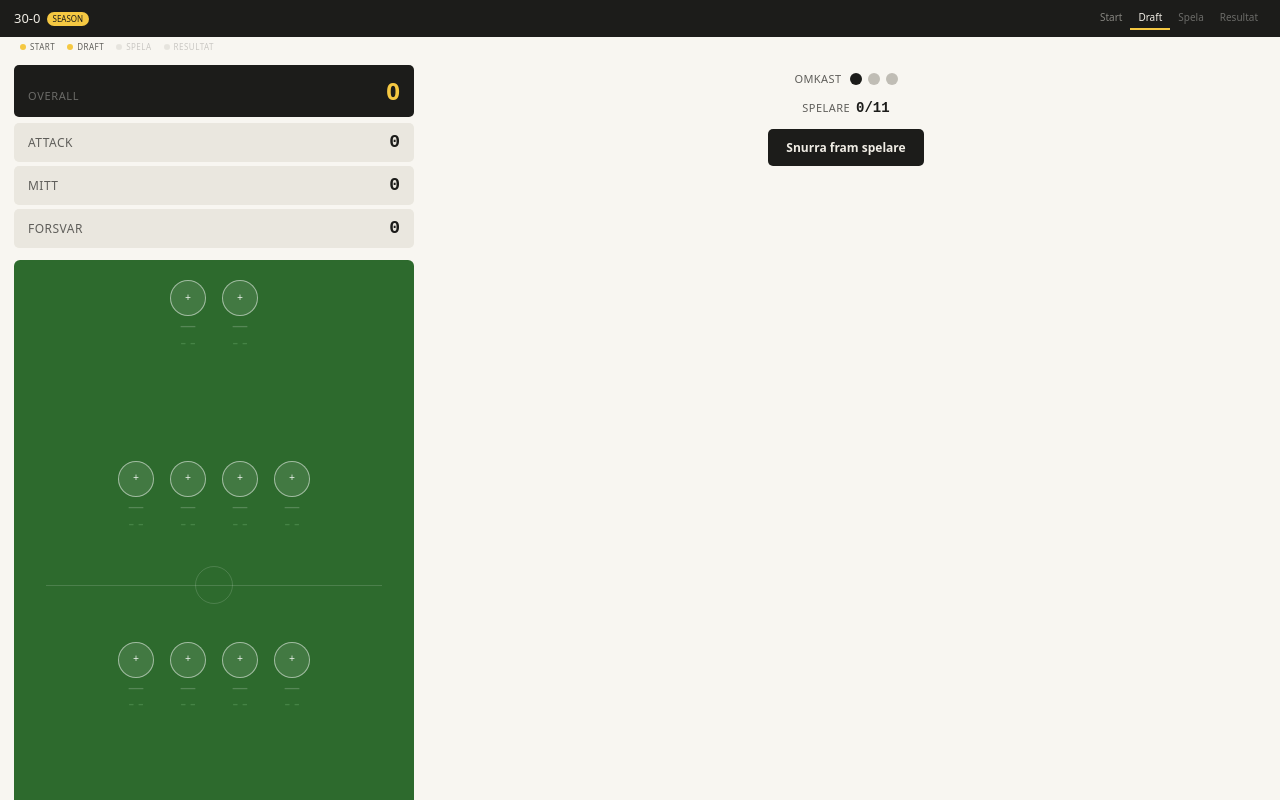
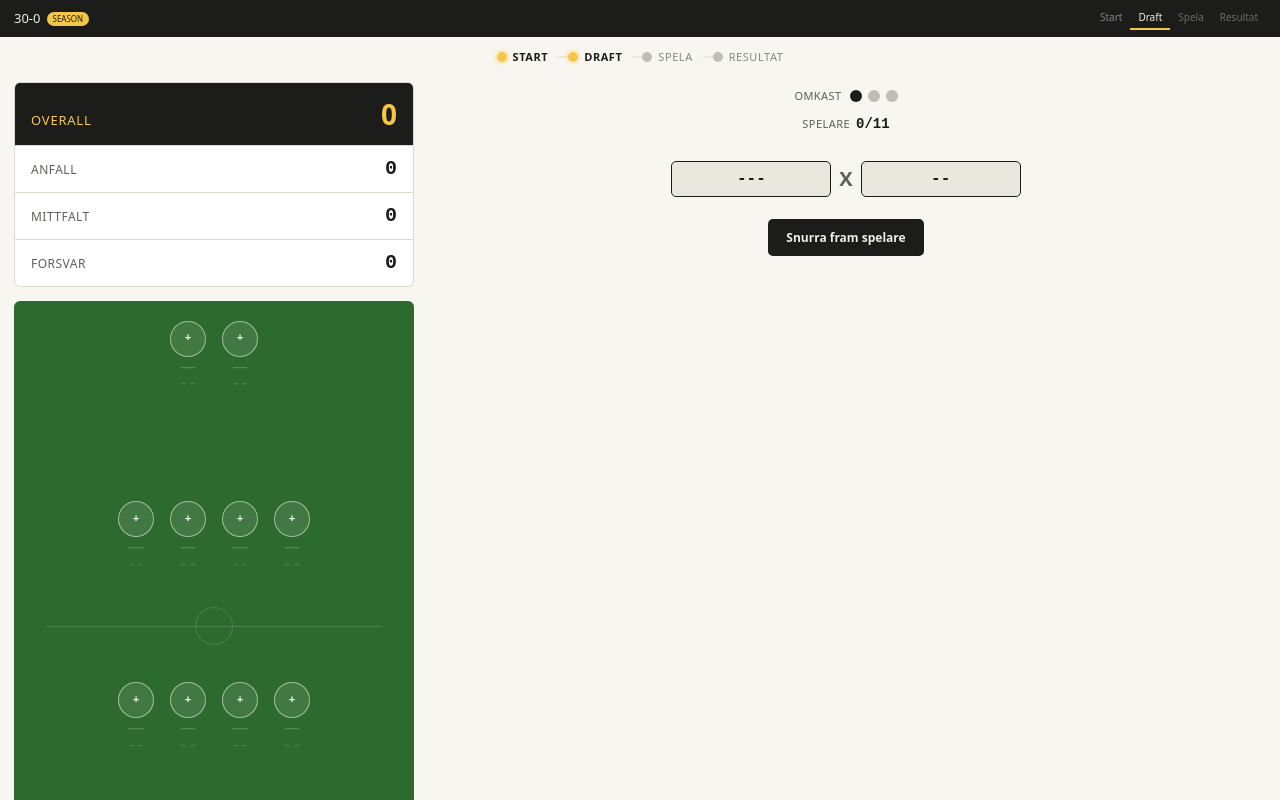
Before and after one commit to discovicke/30-0, a React (Vite) app in the folder frontend/: page / in a window 1280 px wide. Both pictures are taken after a click on the button "Starta Draft". Shown: the top 800 px of the page. Built offline with nearby package versions, Linux system fonts and the light colour scheme.

Commit message:
enhance visual design and functionality for draft phase; add Swedish labels, improve slot sorting, and refine UI components

```diff
--- a/frontend/src/components/DraftPhase/DraftPhase.module.scss
+++ b/frontend/src/components/DraftPhase/DraftPhase.module.scss
@@ -111,10 +111,78 @@
   }
 }
 
+.slotList {
+  display: flex;
+  flex-direction: column;
+  gap: 6px;
+  width: 100%;
+}
+
 .hint {
   font-size: 10px;
   color: $ink-ghost;
   text-align: center;
+}
+
+// ── Slot machine ──
+
+.slotMachine {
+  display: flex;
+  align-items: center;
+  justify-content: center;
+  gap: 8px;
+  padding: 16px 0 12px;
+}
+
+.slotReel {
+  background: $sand-surface;
+  border: 1px solid $ink;
+  border-radius: $radius-sm;
+  width: 160px;
+  height: 36px;
+  display: flex;
+  align-items: center;
+  justify-content: center;
+  overflow: hidden;
+}
+
+.reelClip {
+  overflow: hidden;
+  height: 22px;
+  line-height: 22px;
+}
+
+.slotText {
+  display: block;
+  font-family: $font-mono;
+  font-size: 16px;
+  font-weight: 700;
+  color: $ink;
+  white-space: nowrap;
+  text-align: center;
+  animation: slideUp 0.1s ease-out;
+}
+
+@keyframes slideUp {
+  0% {
+    transform: translateY(100%);
+    opacity: 0.3;
+  }
+  100% {
+    transform: translateY(0);
+    opacity: 1;
+  }
+}
+
+.slotStatic {
+  animation: none;
+}
+
+.slotX {
+  font-size: 20px;
+  font-weight: 700;
+  color: $ink-muted;
+  flex-shrink: 0;
 }
 
 // ── Simulate button ──
--- a/frontend/src/components/DraftPhase/DraftPhase.tsx
+++ b/frontend/src/components/DraftPhase/DraftPhase.tsx
@@ -4,7 +4,10 @@ import { formations, simulateSeason, computeTeamRatings, extractUserMatches } fr
 import {
   pickRandomSquad, getEligiblePlayers, getPlayerPosGroups,
   getPositionLabel, autoAssignSlot, getRerollCount,
+  getSwedishLabel, sortSlotsRightToLeft,
 } from '../../engine/draftEngine';
+
+const seasons = [2008, 2009, 2010, 2011, 2012, 2013, 2014, 2015, 2016, 2017, 2018, 2019, 2020, 2021, 2022, 2023, 2024];
 import FormationView from '../FormationView/FormationView';
 import PlayerSlot from '../PlayerSlot/PlayerSlot';
 import OverallStrip from '../OverallStrip/OverallStrip';
@@ -30,6 +33,11 @@ export default function DraftPhase({ config, squads, onRestart }: Props) {
   const [currentSquad, setCurrentSquad] = useState<Squad | null>(null);
   const [selectedSlot, setSelectedSlot] = useState<string | null>(null);
   const [spinning, setSpinning] = useState(false);
+  const [rolling, setRolling] = useState(false);
+  const [rollTeam, setRollTeam] = useState('');
+  const [rollSeason, setRollSeason] = useState('');
+  const [rollTick, setRollTick] = useState(0);
+  const [teamLocked, setTeamLocked] = useState(false);
   const [pendingPlayer, setPendingPlayer] = useState<SquadPlayer | null>(null);
   const [pendingGroups, setPendingGroups] = useState<string[]>([]);
   const [draftState, setDraftState] = useState<DraftState>('drafting');
@@ -57,21 +65,57 @@ export default function DraftPhase({ config, squads, onRestart }: Props) {
 
   // --- Draft logic ---
 
+  const rollTimerRef = useRef<ReturnType<typeof setTimeout> | null>(null);
+
   const handleSpin = useCallback(() => {
     if (spinning) return;
     setSpinning(true);
+    setRolling(true);
+    setTeamLocked(false);
     setCurrentSquad(null);
     setPendingPlayer(null);
     setPendingGroups([]);
 
-    setTimeout(() => {
-      const squad = pickRandomSquad(squads, usedSquadKeys);
-      if (squad) {
-        setCurrentSquad(squad);
-        setUsedSquadKeys(new Set([...usedSquadKeys, `${squad.team}|${squad.season}`]));
+    const squad = pickRandomSquad(squads, usedSquadKeys);
+    const teamSteps = 14;
+    const seasonSteps = 22;
+
+    function rollTeam(step: number) {
+      if (!squad || step >= teamSteps) {
+        if (squad) {
+          setRollTeam(squad.team);
+          setTeamLocked(true);
+        }
+        return;
       }
-      setSpinning(false);
-    }, 400);
+      const rs = squads[Math.floor(Math.random() * squads.length)];
+      setRollTeam(rs?.team ?? '');
+      setRollTick((t) => t + 1);
+      const p = step / teamSteps;
+      rollTimerRef.current = setTimeout(() => rollTeam(step + 1), 60 + p * p * 200);
+    }
+
+    function rollSeason(step: number) {
+      if (!squad || step >= seasonSteps) {
+        if (squad) {
+          setRollSeason(String(squad.season));
+          setRollTick((t) => t + 1);
+          setRolling(false);
+          setCurrentSquad(squad);
+          setUsedSquadKeys(new Set([...usedSquadKeys, `${squad.team}|${squad.season}`]));
+        }
+        setSpinning(false);
+        return;
+      }
+      setRollSeason(String(seasons[Math.floor(Math.random() * seasons.length)]));
+      setRollTick((t) => t + 1);
+      const p = step / seasonSteps;
+      rollTimerRef.current = setTimeout(() => rollSeason(step + 1), 60 + p * p * 260);
+    }
+
+    // Start both out of sync (season starts 90ms late so they stay offset)
+    rollTeam(0);
+    setTimeout(() => rollSeason(0), 90);
   }, [spinning, squads, usedSquadKeys]);
 
   const handleReroll = useCallback(() => {
@@ -190,6 +234,13 @@ export default function DraftPhase({ config, squads, onRestart }: Props) {
     };
   }, [played, autoPlay, draftState, advance, totalMatches]);
 
+  // Cleanup timer on unmount
+  useEffect(() => {
+    return () => {
+      if (rollTimerRef.current) clearTimeout(rollTimerRef.current);
+    };
+  }, []);
+
   // --- Derived ---
 
   const eligiblePlayers = currentSquad
@@ -263,8 +314,26 @@ export default function DraftPhase({ config, squads, onRestart }: Props) {
                 <span className={styles.progressCount}>{filledCount}/{totalSlots}</span>
               </div>
 
+              <div className={styles.slotMachine}>
+                <div className={styles.slotReel}>
+                  <div className={styles.reelClip}>
+                    <span key={teamLocked ? 'team-locked' : rollTick} className={`${styles.slotText} ${teamLocked ? styles.slotStatic : ''}`}>
+                      {rolling ? rollTeam : (currentSquad?.team ?? '---')}
+                    </span>
+                  </div>
+                </div>
+                <span className={styles.slotX}>X</span>
+                <div className={styles.slotReel}>
+                  <div className={styles.reelClip}>
+                    <span key={rollTick + 1000} className={styles.slotText}>
+                      {rolling ? rollSeason : (currentSquad ? String(currentSquad.season) : '--')}
+                    </span>
+                  </div>
+                </div>
+              </div>
+
               <button className={styles.spinBtn} onClick={handleSpin} disabled={!canSpin}>
-                {spinning ? 'Snurrar...' : 'Snurra fram spelare'}
+                Snurra fram spelare
               </button>
 
               {config.draftMode === 'position-first' && !selectedSlot && !allFilled && (
@@ -276,12 +345,12 @@ export default function DraftPhase({ config, squads, onRestart }: Props) {
           {draftState === 'ready' && (
             <>
               <div className={styles.slotList}>
-                {slotDefs.map((slot) => (
+                {sortSlotsRightToLeft(slotDefs).map((slot) => (
                   <PlayerSlot
                     key={slot.label}
-                    positionLabel={slot.label}
+                    positionLabel={getSwedishLabel(slot.label)}
                     player={filledSlots[slot.label] ?? null}
-                    muted
+                    positionGroup={slot.position}
                   />
                 ))}
               </div>
--- a/frontend/src/components/FormationView/FormationView.module.scss
+++ b/frontend/src/components/FormationView/FormationView.module.scss
@@ -73,7 +73,8 @@
     }
 
     .dot span {
-      font-size: 10px;
+      font-size: 11px;
+      font-weight: 700;
     }
 
     .pname {
@@ -151,7 +152,13 @@
   &.dotFilled {
     background: $pitch-player;
     border-color: $pitch-border-filled;
+    border-width: 2px;
   }
+
+  &.dotGK { background: #4FC3F7; border-color: #4FC3F7; border-width: 2px; }
+  &.dotDF { background: #66BB6A; border-color: #66BB6A; border-width: 2px; }
+  &.dotMF { background: #FFA726; border-color: #FFA726; border-width: 2px; }
+  &.dotFW { background: #EF5350; border-color: #EF5350; border-width: 2px; }
 }
 
 .pname {
--- a/frontend/src/components/FormationView/FormationView.tsx
+++ b/frontend/src/components/FormationView/FormationView.tsx
@@ -1,5 +1,6 @@
 import type { FormationKey, PlayerCard, FormationSlot } from '../../types';
 import { formations } from '../../engine/simulationEngine';
+import { getSwedishLabel } from '../../engine/draftEngine';
 import styles from './FormationView.module.scss';
 
 interface Props {
@@ -34,14 +35,15 @@ export default function FormationView({ formation, slots, compact, tall, interac
           const player = slots[slot.label];
           const filled = !!player;
           const isSel = selectedSlot === slot.label;
+          const dotColor = filled ? (styles[`dot${slot.position}` as keyof typeof styles] || '') : '';
           return (
             <div
               key={slot.label}
               className={`${styles.pslot} ${interactive && !filled ? styles.clickable : ''}`}
               onClick={interactive && !filled && onSlotClick ? () => onSlotClick(slot.label) : undefined}
             >
-              <div className={`${styles.dot} ${filled ? styles.dotFilled : ''} ${isSel ? styles.dotSelected : ''}`}>
-                <span>{filled ? slot.label : '+'}</span>
+              <div className={`${styles.dot} ${filled ? styles.dotFilled : ''} ${dotColor} ${isSel ? styles.dotSelected : ''}`}>
+                <span>{filled ? getSwedishLabel(slot.label) : '+'}</span>
               </div>
               {player ? (
                 <>
--- a/frontend/src/components/OverallStrip/OverallStrip.module.scss
+++ b/frontend/src/components/OverallStrip/OverallStrip.module.scss
@@ -2,7 +2,10 @@
 
 .strip {
   width: 100%;
-  margin-bottom: 12px;
+  margin-bottom: 14px;
+  border: 1px solid $sand-border;
+  border-radius: 6px;
+  overflow: hidden;
 }
 
 .mainRow {
@@ -10,20 +13,18 @@
   align-items: baseline;
   justify-content: space-between;
   background: $ink;
-  border-radius: 5px;
-  padding: 8px 14px;
-  margin-bottom: 6px;
+  padding: 10px 16px;
 }
 
 .mainLabel {
-  font-size: 11px;
-  color: $chrome-muted;
+  font-size: 13px;
+  color: $badge-yellow;
   text-transform: uppercase;
   letter-spacing: 0.06em;
 }
 
 .mainValue {
-  font-size: 24px;
+  font-size: 28px;
   font-weight: 700;
   color: $badge-yellow;
 }
@@ -32,13 +33,12 @@
   display: flex;
   align-items: baseline;
   justify-content: space-between;
-  background: $sand-surface;
-  border-radius: 5px;
-  padding: 6px 14px;
-  margin-bottom: 4px;
+  background: $sand-white;
+  padding: 8px 16px;
+  border-top: 0.5px solid $sand-border;
 
   &:last-child {
-    margin-bottom: 0;
+    border-radius: 0 0 6px 6px;
   }
 }
 
@@ -51,7 +51,7 @@
 
 .subValue {
   font-family: $font-mono;
-  font-size: 18px;
+  font-size: 20px;
   font-weight: 600;
   color: $ink;
 }
--- a/frontend/src/components/OverallStrip/OverallStrip.tsx
+++ b/frontend/src/components/OverallStrip/OverallStrip.tsx
@@ -15,11 +15,11 @@ export default function OverallStrip({ overall, attack, midfield, defence }: Pro
         <span className={styles.mainValue}>{Math.round(overall)}</span>
       </div>
       <div className={styles.subRow}>
-        <span className={styles.subLabel}>Attack</span>
+        <span className={styles.subLabel}>Anfall</span>
         <span className={styles.subValue}>{Math.round(attack)}</span>
       </div>
       <div className={styles.subRow}>
-        <span className={styles.subLabel}>Mitt</span>
+        <span className={styles.subLabel}>Mittfalt</span>
         <span className={styles.subValue}>{Math.round(midfield)}</span>
       </div>
       <div className={styles.subRow}>
--- a/frontend/src/components/PlayerSlot/PlayerSlot.module.scss
+++ b/frontend/src/components/PlayerSlot/PlayerSlot.module.scss
@@ -49,6 +49,11 @@
     background: $ink;
     color: $chrome-text;
   }
+
+  &.posGK { background: #4FC3F7; color: #fff; }
+  &.posDF { background: #66BB6A; color: #fff; }
+  &.posMF { background: #FFA726; color: #fff; }
+  &.posFW { background: #EF5350; color: #fff; }
 }
 
 .info {
--- a/frontend/src/components/PlayerSlot/PlayerSlot.tsx
+++ b/frontend/src/components/PlayerSlot/PlayerSlot.tsx
@@ -7,12 +7,14 @@ interface Props {
   available?: boolean;
   active?: boolean;
   muted?: boolean;
+  positionGroup?: string;
   onClick?: () => void;
 }
 
-export default function PlayerSlot({ positionLabel, player, active, muted, onClick }: Props) {
+export default function PlayerSlot({ positionLabel, player, active, muted, positionGroup, onClick }: Props) {
   const filled = !!player;
   const clickable = !!onClick && !muted;
+  const posColor = positionGroup ? (styles[`pos${positionGroup}` as keyof typeof styles] || '') : '';
 
   return (
     <button
@@ -25,7 +27,7 @@ export default function PlayerSlot({ positionLabel, player, active, muted, onCli
       onClick={clickable ? onClick : undefined}
       disabled={!clickable}
     >
-      <span className={`${styles.posBadge} ${filled ? styles.posFilled : ''}`}>
+      <span className={`${styles.posBadge} ${filled ? styles.posFilled : ''} ${filled && posColor ? posColor : ''}`}>
         {positionLabel}
       </span>
       <div className={styles.info}>
--- a/frontend/src/components/StepIndicator/StepIndicator.module.scss
+++ b/frontend/src/components/StepIndicator/StepIndicator.module.scss
@@ -3,35 +3,57 @@
 .steps {
   display: flex;
   align-items: center;
+  justify-content: center;
   gap: 0;
+  padding: 8px 0 4px;
 }
 
 .step {
   display: flex;
   align-items: center;
-  gap: 4px;
-  padding: 4px 6px;
-  opacity: 0.3;
+  gap: 6px;
+  padding: 4px 10px;
+  position: relative;
 
-  &.active {
-    opacity: 1;
+  &::after {
+    content: '';
+    position: absolute;
+    left: 100%;
+    top: 50%;
+    transform: translateY(-50%);
+    width: 20px;
+    height: 1px;
+    background: $sand-border;
+  }
+
+  &:last-child::after {
+    display: none;
+  }
+
+  &.active .dot {
+    background: $badge-yellow;
+    box-shadow: 0 0 0 3px rgba($badge-yellow, 0.2);
+  }
+
+  &.active .label {
+    color: $ink;
+    font-weight: 600;
   }
 }
 
 .dot {
-  width: 6px;
-  height: 6px;
+  width: 10px;
+  height: 10px;
   border-radius: 50%;
   background: $ink-disabled;
-
-  .step.active & {
-    background: $badge-yellow;
-  }
+  transition: background 0.2s, box-shadow 0.2s;
+  flex-shrink: 0;
 }
 
 .label {
-  font-size: 8px;
-  color: $ink-muted;
+  font-size: 11px;
+  color: $ink-ghost;
   text-transform: uppercase;
-  letter-spacing: 0.06em;
+  letter-spacing: 0.05em;
+  transition: color 0.2s;
 }
--- a/frontend/src/engine/draftEngine.ts
+++ b/frontend/src/engine/draftEngine.ts
@@ -1,4 +1,4 @@
-import type { Squad, SquadPlayer, FormationKey } from '../types';
+import type { Squad, SquadPlayer, FormationKey, FormationSlot } from '../types';
 import { formations } from './simulationEngine';
 
 export function getRerollCount(difficulty: 'easy' | 'normal' | 'hard'): number {
@@ -36,6 +36,29 @@ export function getPlayerPosGroups(player: SquadPlayer): string[] {
 export function getPositionLabel(posGroup: string): string {
   const map: Record<string, string> = { GK: 'MÅL', DF: 'FÖR', MF: 'MID', FW: 'ANF' };
   return map[posGroup] ?? posGroup;
+}
+
+const swedishSlotLabels: Record<string, string> = {
+  GK: 'MV', LB: 'VB', CB1: 'MB', CB2: 'MB', RB: 'HB',
+  CM1: 'CM', CM2: 'CM', CM3: 'CM',
+  LM: 'VM', RM: 'HM',
+  LW: 'VY', RW: 'HY', ST: 'ANF',
+  ST1: 'ANF', ST2: 'ANF',
+  CB3: 'MB',
+};
+
+export function getSwedishLabel(label: string): string {
+  return swedishSlotLabels[label] ?? label;
+}
+
+export function sortSlotsRightToLeft(slots: FormationSlot[]): FormationSlot[] {
+  const groupOrder = ['GK', 'DF', 'MF', 'FW'];
+  const result: FormationSlot[] = [];
+  for (const group of groupOrder) {
+    const groupSlots = slots.filter((s) => s.position === group);
+    result.push(...groupSlots.reverse());
+  }
+  return result;
 }
 
 export interface EligiblePlayer extends SquadPlayer {
```
